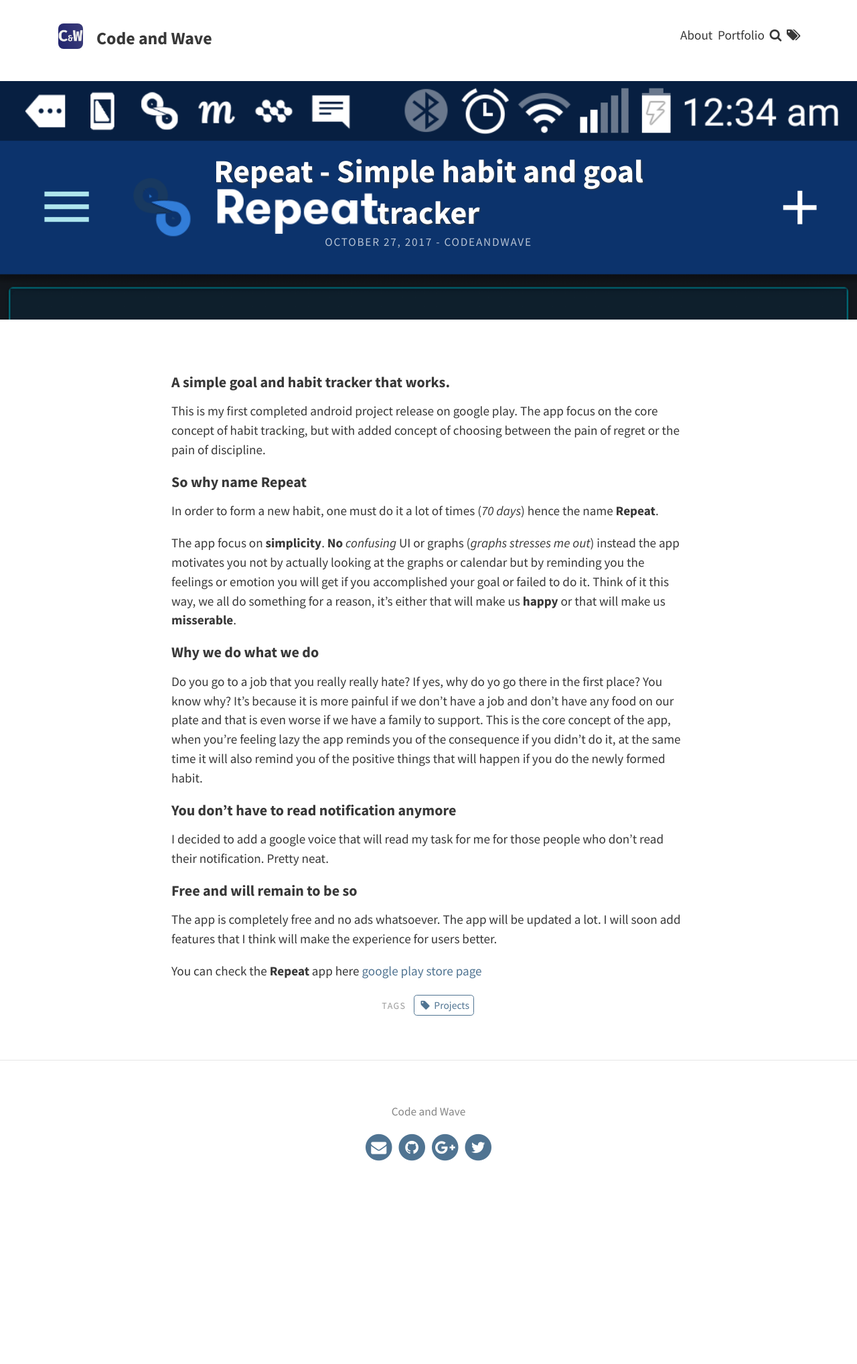
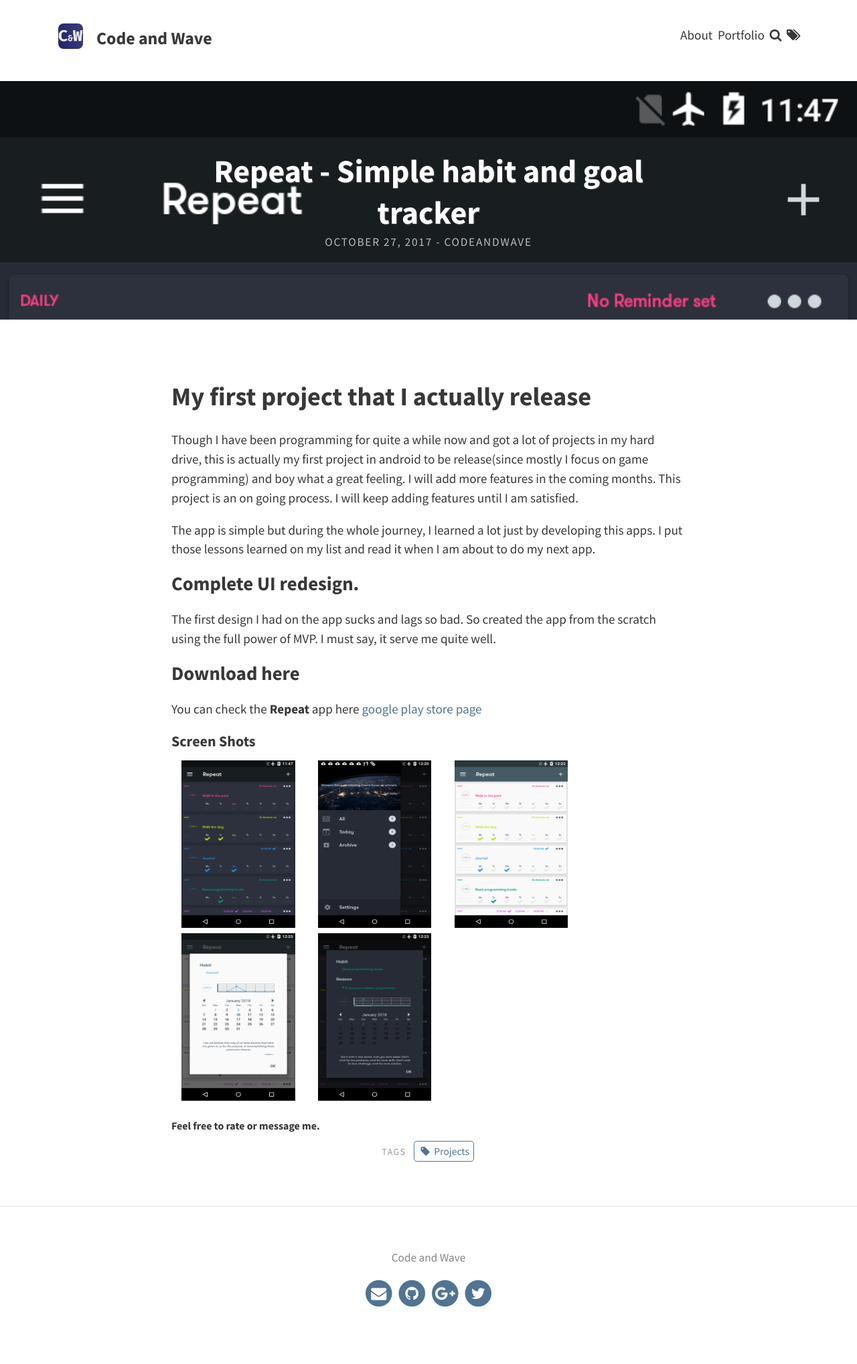
Before and after one commit to NelzkieCoder/CodeAndWave, a Jekyll site: the page built from _portfolio/2017-10-7-Repeat-Android-Project.md, in a window 1280 px wide. Shown: the whole page at 67% size. Built offline with Jekyll 4.4.1, drawn with Linux system fonts in a browser that asks for light colours; before the commit the page ends 1817 px from its top, so only the background shows below that.

Commit message:
Update Project repeat

```diff
--- a/_portfolio/2017-10-7-Repeat-Android-Project.md
+++ b/_portfolio/2017-10-7-Repeat-Android-Project.md
@@ -1,33 +1,33 @@
 ---
+title: Repeat - Simple habit and goal tracker
 layout: post
-title: Repeat - Simple habit and goal tracker
-feature-img: "assets/img/repeat/6.png"
-img: "assets/img/repeat/1.png"
+feature-img: assets/img/repeat/7.png
+img: assets/img/repeat/7.png
 date: 27 October 2017
-tags: [Projects]
-publisher: "CodeAndWave"
+tags:
+- Projects
+publisher: CodeAndWave
 ---
 
-
-#### **A simple goal and habit tracker that works**.
-
-This is my first completed android project release on google play. The app focus on the core concept of habit tracking, but with added concept of
-choosing between the pain of regret or the pain of discipline.
+## My first project that I actually release
+Though I have been programming for quite a while now and got a lot of projects in my hard drive, this is actually my first project in android to be release(since mostly I focus on game programming) and boy what a great feeling. I will add more features in the coming months. This project is an on going process. I will keep adding features until I am satisfied.
 
 <!--break-->
-#### **So why name Repeat**
-In order to form a new <span style="color:#;">habit</span>, one must do it a lot of times (<span style="color:#;">*70 days*</span>) hence the name <span style="color:#;">**Repeat**</span>.
 
-The app focus on <span style="color:#;">**simplicity**</span>. <span style="color:#;">**No**</span> <span style="color:#;">*confusing*</span> UI or graphs (*graphs stresses me out*) instead the app motivates you not by actually looking at the graphs or calendar but by reminding you the feelings or emotion you will get if you accomplished your goal or failed to do it. Think of it this way, we all do something for a reason, it's either that will make us <span style="color:#;">**happy**</span> or that will make us <span style="color:#;">**misserable**</span>.
+The app is simple but during the whole journey, I learned a lot just by developing this apps.  I put those lessons learned on my list and read it when I am about to do my next app.
 
-#### **Why we do what we do**
-Do you go to a job that you really really hate? If yes, why do yo go there in the first place? You know why? It's because it is more painful if we don't have a job and don't have any food on our plate and that is even worse if we have a family to support. This is the <span style="color:#;">core concept</span> of the app, when you're feeling lazy the app reminds you of the consequence if you didn't do it, at the same time it will also remind you of the positive things that will happen if you do the newly formed habit.
+### Complete UI redesign.
+The first design I had on the app sucks and lags so bad. So created the app from the scratch  using the full power of MVP. I must say, it serve me quite well.
 
-#### **You don't have to read notification anymore**
-I decided to add a google voice that will read my task for me for those people who don't read their notification. Pretty neat.
+### Download here
+You can check the <span style="color:#;">**Repeat**</span> app here [google play store page ]({{page.mobile_download.google_play}})
 
-#### **Free and will remain to be so**
-The app is completely free and no ads whatsoever. The app will be updated a lot. I will soon add features that I think will make the experience for users better.
+#### Screen Shots
 
+[![project_ss]({{site.baseurl}}/assets/img/repeat/7.png)]({{site.baseurl}}/assets/img/repeat/7.png)
+[![project_ss]({{site.baseurl}}/assets/img/repeat/17.png)]({{site.baseurl}}/assets/img/repeat/17.png)
+[![project_ss]({{site.baseurl}}/assets/img/repeat/18.png)]({{site.baseurl}}/assets/img/repeat/18.png)
+[![project_ss]({{site.baseurl}}/assets/img/repeat/19.png)]({{site.baseurl}}/assets/img/repeat/19.png)
+[![project_ss]({{site.baseurl}}/assets/img/repeat/20.png)]({{site.baseurl}}/assets/img/repeat/20.png)
 
-You can check the <span style="color:#;">**Repeat**</span> app here [google play store page ]({{page.mobile_download.google_play}})
+##### Feel free to rate or message me.
--- a/assets/css/custom.css
+++ b/assets/css/custom.css
@@ -138,7 +138,17 @@
     height: 400px;
 
 }
+img[alt=project_ss] {
+    width: 200px;
+    height: 250px;
+
+}
 .callback{
     font-size: 0.8em;
     font-style: italic;
 }
+
+iframe, img, embed, object, video {
+    max-width: 100%;
+    padding: 0 2%;
+}
```
Also changed, not shown: _posts/2017-12-23-java-callback-method.md (+1 -0 lines), assets/img/repeat/17.png (added), assets/img/repeat/18.png (added), assets/img/repeat/19.png (added), assets/img/repeat/20.png (added), assets/img/repeat/7.png (added).
